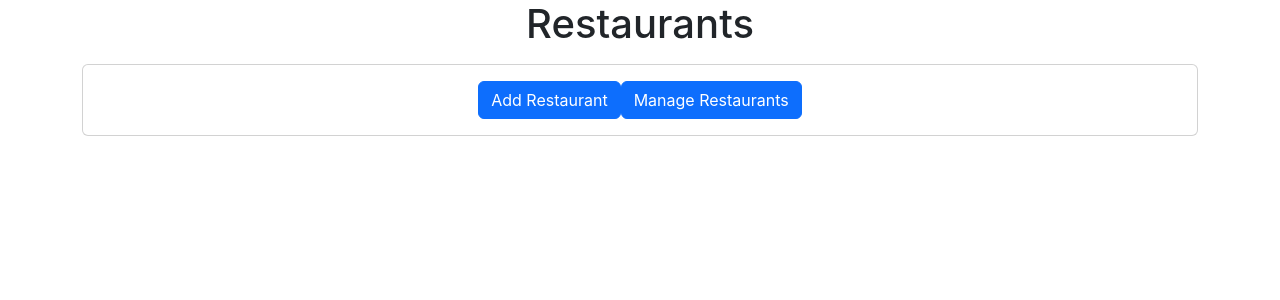
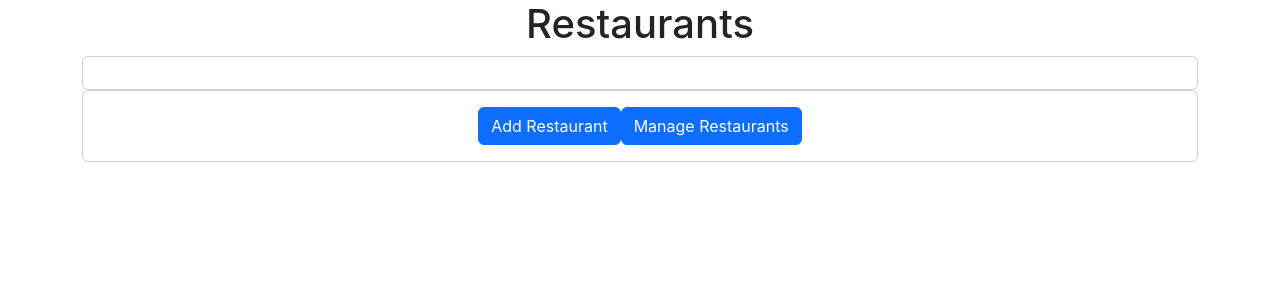
Before and after one commit to Cremacious/greg-lunch-o-matic, a React (Create React App) app: page /restaurants in a window 1280 px wide. Shown: the top 300 px of the page. Built offline with nearby package versions, Linux system fonts and the light colour scheme.

Commit message:
Restructured App.js

```diff
--- a/package.json
+++ b/package.json
@@ -11,6 +11,7 @@
     "react": "^18.3.1",
     "react-dom": "^18.3.1",
     "react-redux": "^8.1.3",
+    "react-router-dom": "^6.26.2",
     "react-scripts": "5.0.1",
     "web-vitals": "^2.1.4"
   },
--- a/src/App.js
+++ b/src/App.js
@@ -1,24 +1,31 @@
 import React from 'react';
+import { BrowserRouter as Router, Routes, Route, Link } from 'react-router-dom';
 import { Restaurants } from './features/restaurants/Restaurants';
+import { RestaurantForm } from './features/restaurants/RestaurantForm';
 import './App.css';
 
 function App() {
   return (
-    <div className="App">
-      <Restaurants />
-      <div class="container">
-        <div class="card">
-          <div class="card-body">
-            <button class="btn btn-primary" type="button">
-              Add Restaurant
-            </button>
-            <button class="btn btn-primary" type="button">
-              Manage Restaurants
-            </button>
+    <Router>
+      <div className="App">
+        <Routes>
+          <Route path="/" element={<RestaurantForm />} />
+          <Route path="/restaurants" element={<Restaurants />} />
+        </Routes>
+        <div className="container">
+          <div className="card">
+            <div className="card-body">
+              <Link to="/" className="btn btn-primary">
+                Add Restaurant
+              </Link>
+              <Link to="/restaurants" className="btn btn-primary">
+                Manage Restaurants
+              </Link>
+            </div>
           </div>
         </div>
       </div>
-    </div>
+    </Router>
   );
 }
 
--- a/src/features/restaurants/Restaurants.js
+++ b/src/features/restaurants/Restaurants.js
@@ -1,7 +1,6 @@
 import React from 'react';
 import { useSelector } from 'react-redux';
 import { selectRestaurants } from './restaurantsSlice';
-
 
 export function Restaurants() {
   const restaurants = useSelector(selectRestaurants);
@@ -9,16 +8,19 @@ export function Restaurants() {
   return (
     <div>
       <h1>Restaurants</h1>
-
-      <ul>
-        {restaurants.map((restaurant) => (
-          <li key={restaurant.id}>
-            <h2>{restaurant.name}</h2>
-            <p>{restaurant.location}</p>
-            <p>{restaurant.comments}</p>
-          </li>
-        ))}
-      </ul>
+      <div class="container">
+        <div class="card">
+          <div class="card-body">
+            <div class="text-center">
+              {restaurants.map((restaurant) => (
+                <a class="btn btn-primary" role="button" href="index.html">
+                  {restaurant.name}
+                </a>
+              ))}
+            </div>
+          </div>
+        </div>
+      </div>
     </div>
   );
 }
```
Also changed, not shown: src/features/restaurants/Restaurant.js (+13 -10 lines), 2 other files (tests, documents, lock files or other folders).
